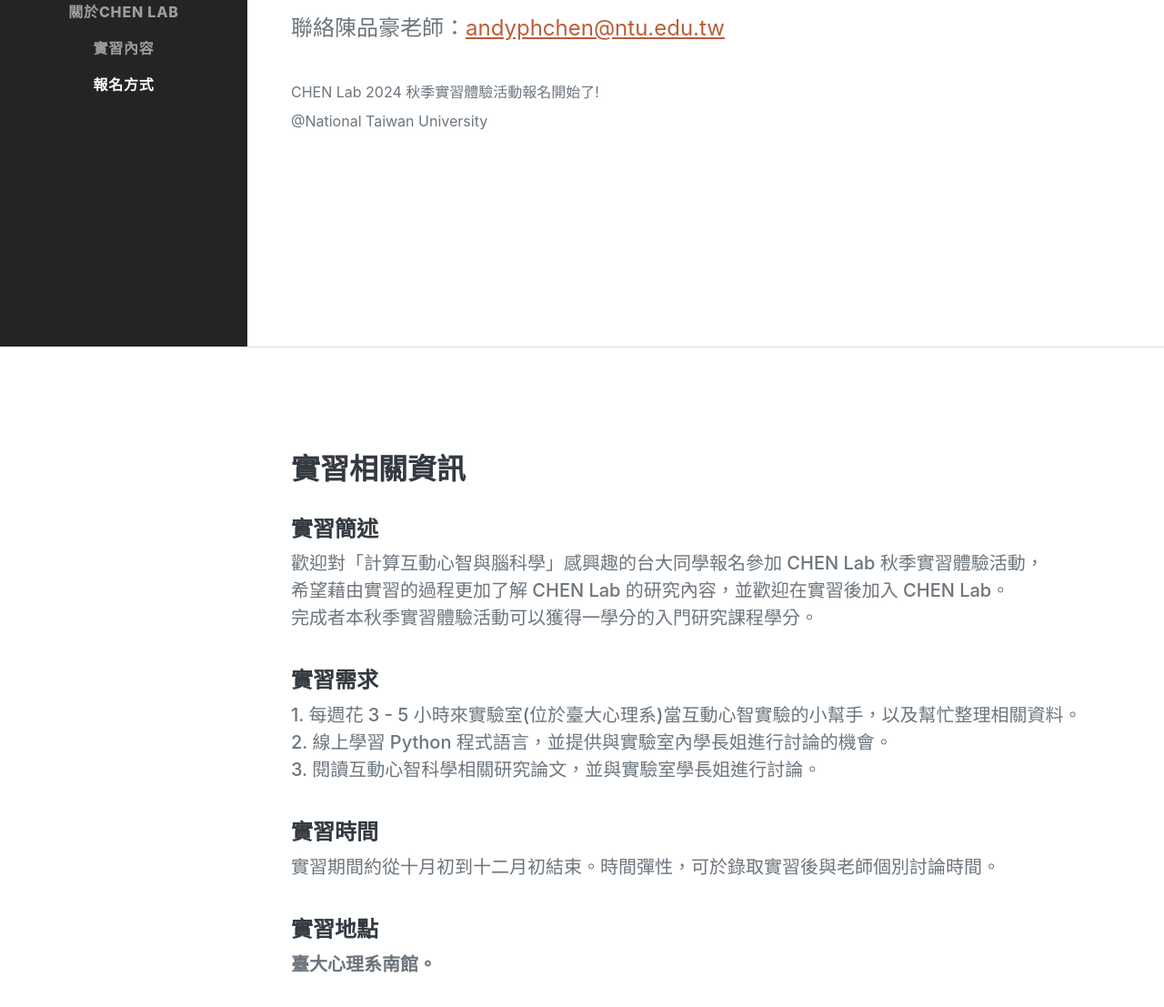
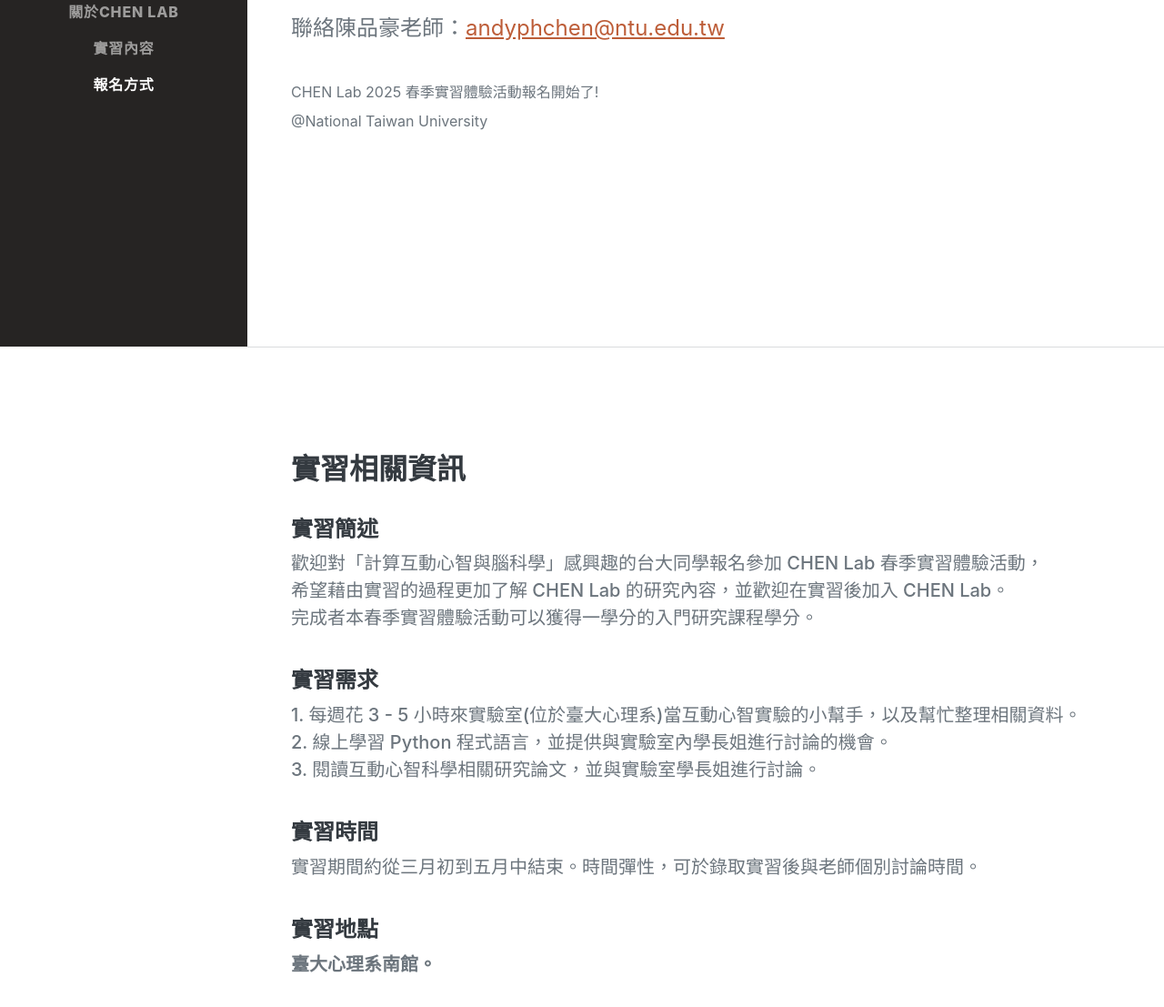
Before and after one commit to CHEN-lab-NTU/CHEN-Lab_Intern_program, a plain HTML site: page index.html in a window 1280 px wide. Shown: the part 419-1526 px from the top of the page at 91% size. Drawn offline with nearby package versions, Linux system fonts and the light colour scheme; a web font is replaced by a local one.

Commit message:
update 2025 Spring

```diff
--- a/index.html
+++ b/index.html
@@ -51,7 +51,7 @@
                 </div>
                 <div class="mb-3">聯絡陳品豪老師：<a href="mailto:andyphchen@ntu.edu.tw">andyphchen@ntu.edu.tw</a></div>
                 <br>
-                <p class="mb-2">CHEN Lab 2024 秋季實習體驗活動報名開始了!<br></p>
+                <p class="mb-2">CHEN Lab 2025 春季實習體驗活動報名開始了!<br></p>
                 <div class="mb-1">
                     @National Taiwan University
                 </div>
@@ -68,9 +68,9 @@
                 <div class="d-flex flex-column flex-md-row justify-content-between mb-0">
                     <div class="flex-grow-1">
                         <h5>實習簡述</h5>
-                        <div class="subheading mb-3" style="font-size: 20px;">歡迎對「計算互動心智與腦科學」感興趣的台大同學報名參加 CHEN Lab 秋季實習體驗活動，<br>
+                        <div class="subheading mb-3" style="font-size: 20px;">歡迎對「計算互動心智與腦科學」感興趣的台大同學報名參加 CHEN Lab 春季實習體驗活動，<br>
                             希望藉由實習的過程更加了解 CHEN Lab 的研究內容，並歡迎在實習後加入 CHEN Lab。<br>
-                            完成者本秋季實習體驗活動可以獲得一學分的入門研究課程學分。</div>
+                            完成者本春季實習體驗活動可以獲得一學分的入門研究課程學分。</div>
                     </div>
                     <br>
                 </div>
@@ -87,7 +87,7 @@
                 <div class="d-flex flex-column flex-md-row justify-content-between">
                     <div class="flex-grow-1">
                         <h5>實習時間</h5>
-                        <div class="subheading mb-3" style="font-size: 20px;">實習期間約從十月初到十二月初結束。時間彈性，可於錄取實習後與老師個別討論時間。</div>
+                        <div class="subheading mb-3" style="font-size: 20px;">實習期間約從三月初到五月中結束。時間彈性，可於錄取實習後與老師個別討論時間。</div>
                     </div>
                 </div>
                 <br>
```
